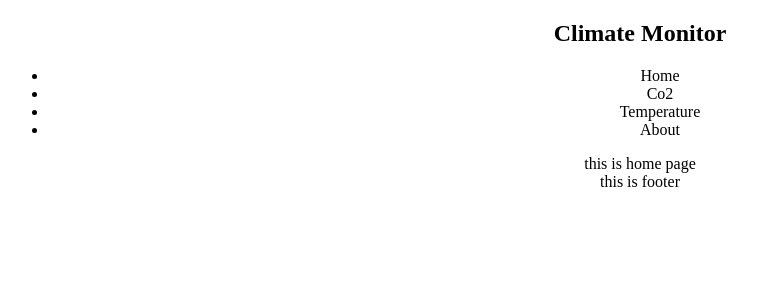
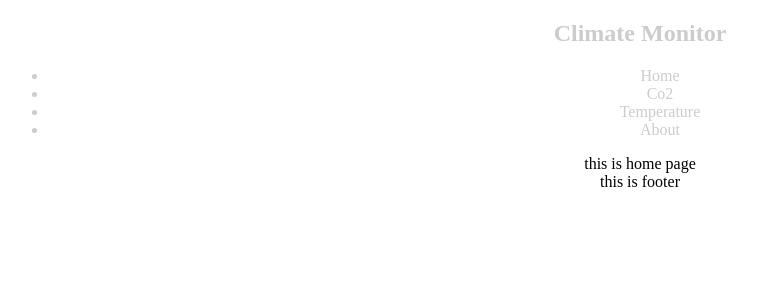
Before and after one commit to TomaszPietrzykowski/climate-monitor-archive, a React (Create React App) app: page / in a window 1280 px wide. Shown: the top 300 px of the page, without its empty margins (0-757 px from the left). Built offline with nearby package versions, Linux system fonts and the light colour scheme.

Commit message:
context consumer added

```diff
--- a/src/components/layout/Navbar.js
+++ b/src/components/layout/Navbar.js
@@ -1,17 +1,29 @@
-import React from 'react'
+import React from "react"
+import { ThemeContex } from "../../contexts/ThemeContext"
 
 const Navbar = () => {
   return (
-        <div className='nav-bar'>
-            <h2 className="logo">Climate Monitor</h2>
-            <ul className='nav'>
+    <ThemeContex.Consumer>
+      {context => {
+        const { isDarkMode, light, dark } = context
+        const theme = isDarkMode ? dark : light
+        return (
+          <nav
+            className="nav-bar"
+            style={{ backround: theme.brPrimary, color: theme.text }}
+          >
+            <h1 className="logo">Climate Monitor</h1>
+            <ul className="nav">
               <li>Home</li>
               <li>Co2</li>
               <li>Temperature</li>
               <li>About</li>
             </ul>
-        </div>
+          </nav>
+        )
+      }}
+    </ThemeContex.Consumer>
   )
 }
 
-export default Navbar;
+export default Navbar
```
Lines whose indentation alone changed are shown as unchanged.
